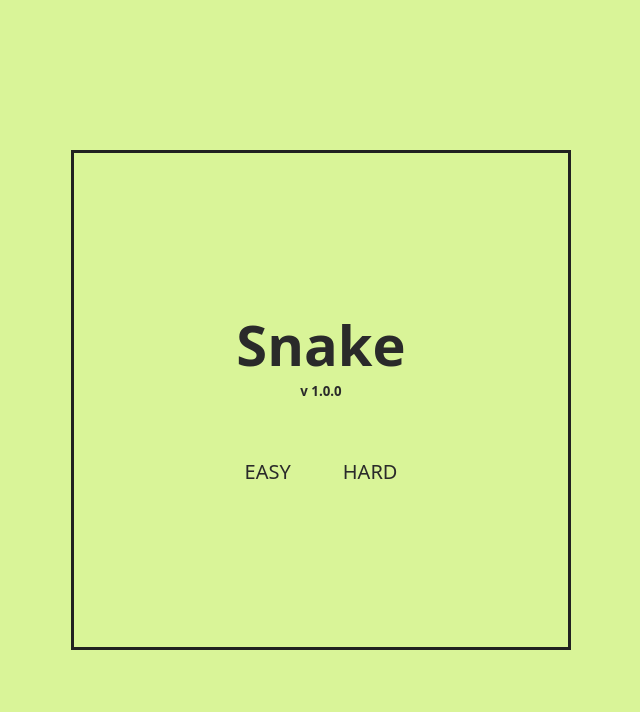
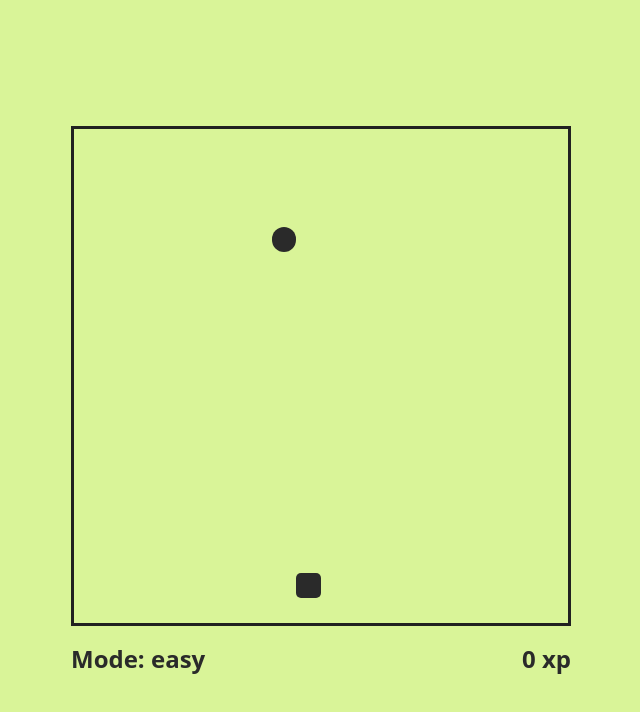
Before and after one commit to denshaver/snake-react, a React (Vite) app: page /play in a window 1280 px wide. Shown: the top 712 px of the page, without its empty margins (319-959 px from the left). Built offline with nearby package versions, Linux system fonts and the light colour scheme; a web font is replaced by a local one.

Commit message:
feat: router added

```diff
--- a/package.json
+++ b/package.json
@@ -11,7 +11,8 @@
   },
   "dependencies": {
     "react": "^19.2.0",
-    "react-dom": "^19.2.0"
+    "react-dom": "^19.2.0",
+    "react-router": "^7.10.1"
   },
   "devDependencies": {
     "@eslint/js": "^9.39.1",
--- a/src/App.tsx
+++ /dev/null
@@ -1,29 +0,0 @@
-import { useState } from "react";
-import Game from "./components/Game";
-import Menu from "./components/Menu";
-import type { GameMode, Layout } from "./types/layout";
-
-export default function App() {
-  const [layout, setLayout] = useState<Layout>("menu");
-  const [mode, setMode] = useState<GameMode>("easy");
-
-  function startGame(mode: GameMode) {
-    setMode(mode);
-    setLayout("game");
-  }
-
-  function returnToMenu() {
-    setLayout("menu");
-  }
-
-  return (
-    <>
-      <div className="container">
-        {layout === "menu" && <Menu handleStartGame={startGame} />}
-        {layout === "game" && (
-          <Game mode={mode} handleReturnToMenu={returnToMenu} />
-        )}
-      </div>
-    </>
-  );
-}
--- a/src/components/Game.tsx
+++ b/src/components/Game.tsx
@@ -1,15 +1,13 @@
 import Overlay from "./Overlay";
-import type { GameMode } from "../types/layout";
 import useGame, { gameSettings } from "../hooks/useGame";
 import EntitiesList from "./EntitiesList";
 import Footer from "./Footer";
+import { useSearchParams } from "react-router";
+import { handleGameMode } from "../lib/game/handle-game-mode";
 
-export interface IGameProps {
-  mode: GameMode;
-  handleReturnToMenu: () => void;
-}
-
-export default function Game({ mode, handleReturnToMenu }: IGameProps) {
+export default function Game() {
+  const [searchParams] = useSearchParams();
+  const mode = handleGameMode(searchParams.get("mode"));
   const game = useGame(mode);
 
   if (!game) {
@@ -20,7 +18,7 @@ export default function Game({ mode, handleReturnToMenu }: IGameProps) {
   const maxPosition = gameSettings.maxPosition;
 
   return (
-    <>
+    <div className="container">
       <div
         className="viewbox"
         style={{
@@ -30,14 +28,10 @@ export default function Game({ mode, handleReturnToMenu }: IGameProps) {
       >
         <EntitiesList entities={entities} />
 
-        <Overlay
-          isPause={isPause}
-          isGameOver={isGameOver}
-          handleReturnToMenu={handleReturnToMenu}
-        />
+        <Overlay isPause={isPause} isGameOver={isGameOver} />
       </div>
 
       <Footer mode={mode} count={count} />
-    </>
+    </div>
   );
 }
--- a/src/components/Menu.tsx
+++ b/src/components/Menu.tsx
@@ -1,25 +1,31 @@
-import type { GameMode } from "../types/layout";
+import { useNavigate } from "react-router";
 
-interface IMenuProps {
-  handleStartGame: (mode: GameMode) => void;
-}
+export default function Menu() {
+  const navigate = useNavigate();
 
-export default function Menu({ handleStartGame }: IMenuProps) {
   return (
+    <div className="container">
       <div className="menu">
         <div className="menu-header">
           <h1>Snake</h1>
-        <h5>v 1.0.0</h5>
+          <h5>v 1.0.1</h5>
         </div>
 
         <div className="menu-actions">
-        <button className="primary-btn" onClick={() => handleStartGame("easy")}>
+          <button
+            className="primary-btn"
+            onClick={() => navigate("/play?mode=easy")}
+          >
             Easy
           </button>
-        <button className="primary-btn" onClick={() => handleStartGame("hard")}>
+          <button
+            className="primary-btn"
+            onClick={() => navigate("/play?mode=hard")}
+          >
             Hard
           </button>
         </div>
       </div>
+    </div>
   );
 }
--- a/src/components/Overlay.tsx
+++ b/src/components/Overlay.tsx
@@ -1,17 +1,16 @@
+import { useNavigate } from "react-router";
+
 interface IOverlayProps {
   isPause: boolean;
   isGameOver: boolean;
-  handleReturnToMenu: () => void;
 }
 
-export default function Overlay({
-  isPause,
-  isGameOver,
-  handleReturnToMenu,
-}: IOverlayProps) {
+export default function Overlay({ isPause, isGameOver }: IOverlayProps) {
   if (!isGameOver && !isPause) {
     return null;
   }
+
+  const navigate = useNavigate();
 
   return (
     <div
@@ -19,7 +18,7 @@ export default function Overlay({
       style={{ cursor: isPause ? "pointer" : "default" }}
     >
       <h2>{isGameOver ? "Game Over" : "Pause"}</h2>
-      <button className="primary-btn" onClick={handleReturnToMenu}>
+      <button className="primary-btn" onClick={() => navigate("/")}>
         Back to menu
       </button>{" "}
     </div>
--- a/src/hooks/useGame.tsx
+++ b/src/hooks/useGame.tsx
@@ -1,6 +1,5 @@
 import { useEffect, useState } from "react";
 import type { Entity, Position } from "../types/entities";
-import type { GameMode } from "../types/layout";
 import useControls from "./useControls";
 import useTimer from "./useTimer";
 import { getStartingPoint } from "../lib/position/get-starting-point";
@@ -8,6 +7,7 @@ import { handleMovement } from "../lib/position/handle-movement";
 import { checkOverlap } from "../lib/game/check-overlap";
 import { handleOverlap } from "../lib/game/handle-overlap";
 import { generatePoint } from "../lib/game/generate-point";
+import type { GameMode } from "../types/game";
 
 export const gameSettings = {
   maxPosition: 20,
@@ -46,18 +46,18 @@ export default function useGame(mode: GameMode) {
     return null;
   }
 
-  const handleSnakeMovement = () => {
+  const onMovement = () => {
     const { newEntities, newHead } = handleMovement(
       entities,
       head.position,
       direction
     );
 
-    checkPointsOverlap(newEntities, newHead.position);
+    onOverlap(newEntities, newHead.position);
     unlockControls();
   };
 
-  const checkPointsOverlap = (entities: Entity[], headPosition: Position) => {
+  const onOverlap = (entities: Entity[], headPosition: Position) => {
     const overlapEntity = checkOverlap(
       entities.filter((e) => e.id !== "snake-0"),
       headPosition
@@ -88,7 +88,7 @@ export default function useGame(mode: GameMode) {
 
   useEffect(() => {
     if (snakeTimer === 0 || isGameOver || isPause) return;
-    handleSnakeMovement();
+    onMovement();
   }, [snakeTimer]);
 
   useEffect(() => {
--- /dev/null
+++ b/src/lib/game/handle-game-mode.ts
@@ -0,0 +1,13 @@
+import type { GameMode } from "../../types/game";
+
+export const handleGameMode = (mode: string | null): GameMode => {
+  if (!mode) {
+    return "easy";
+  }
+
+  if (mode !== "easy" && mode !== "hard") {
+    return "easy";
+  }
+
+  return mode as GameMode;
+};
--- a/src/types/layout.d.ts
+++ b/src/types/game.d.ts
@@ -1,3 +1 @@
-export type Layout = "menu" | "game";
-
 export type GameMode = "easy" | "hard";
```
Also changed, not shown: src/main.tsx (+17 -2 lines), 1 other file (tests, documents, lock files or other folders). Lines whose indentation alone changed are shown as unchanged.
